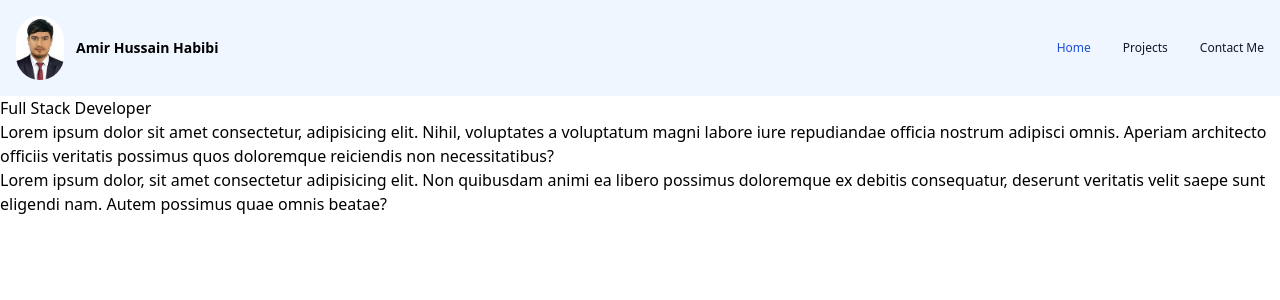
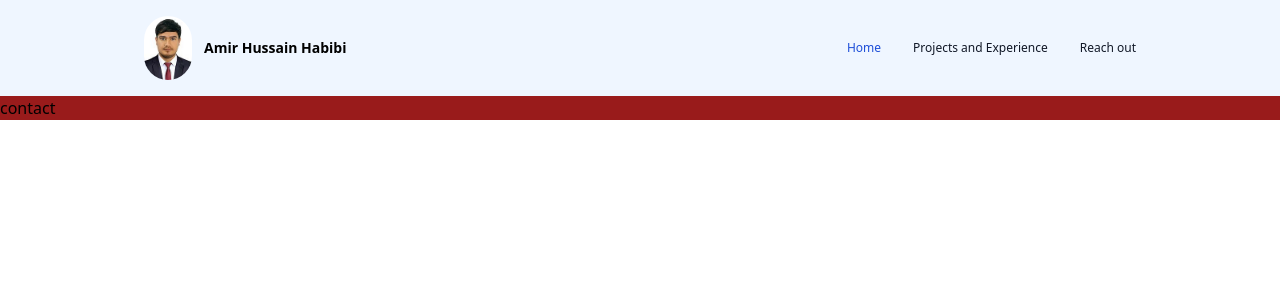
Before and after one commit to Salarhabibi-amir/Amir-Portfolio, a Vue app: page /contact in a window 1280 px wide. Shown: the top 300 px of the page. Built offline with nearby package versions, Linux system fonts and the light colour scheme.

Commit message:
Fix issue of routing

```diff
--- a/public/index.html
+++ b/public/index.html
@@ -7,9 +7,6 @@
     <title>Full Stack Developer</title>
   </head>
   <body>
-    <noscript>
-      <strong>We're sorry but <%= htmlWebpackPlugin.options.title %> doesn't work properly without JavaScript enabled. Please enable it to continue.</strong>
-    </noscript>
     <div id="app"></div>
   </body>
 </html>
--- a/src/App.vue
+++ b/src/App.vue
@@ -1,13 +1,12 @@
 <template>
-<div id="#app">
   <app-navbar></app-navbar>
-  <RouterView></RouterView>
-</div>
+  <div class=" bg-red-500 w-screen-md">
+    <RouterView></RouterView>
+  </div>
 </template>
 
 <script setup>
 import AppNavbar from './components/AppNavbar.vue';
 </script>
 
-<style>
-</style>
+<style></style>
--- a/src/components/AppNavbar.vue
+++ b/src/components/AppNavbar.vue
@@ -1,6 +1,6 @@
 <template>
     <nav class="border-blue-200 bg-blue-50 dark:bg-blue-800 dark:border-blue-700">
-        <div class="max-w-screen-xl flex flex-wrap items-center justify-between mx-auto p-4">
+        <div class="max-w-screen-lg flex flex-wrap items-center justify-between mx-auto p-4">
             <a href="#" class="flex items-center rounded space-x-3 rtl:space-x-reverse">
                 <img :src="profile" class="w-12 h-13 rounded-full" alt="" />
                 <span class="self-center text-sm font-semibold whitespace-nowrap dark:text-white">Amir Hussain
@@ -26,11 +26,11 @@
                     </li>
                     <li>
                         <router-link :to="{name:'projects'}"
-                            class="block py-1 px-2 md:p-0 text-gray-900 text-xs rounded hover:bg-gray-100 md:hover:bg-transparent md:border-0 md:hover:text-blue-700 dark:text-white md:dark:hover:text-blue-500 dark:hover:bg-gray-700 dark:hover:text-white md:dark:hover:bg-transparent">Projects</router-link>
+                            class="block py-1 px-2 md:p-0 text-gray-900 text-xs rounded hover:bg-gray-100 md:hover:bg-transparent md:border-0 md:hover:text-blue-700 dark:text-white md:dark:hover:text-blue-500 dark:hover:bg-gray-700 dark:hover:text-white md:dark:hover:bg-transparent">Projects and Experience</router-link>
                     </li>
                     <li>
                         <router-link :to="{name:'contact'}"
-                            class="block py-1 px-2 md:p-0 text-gray-900 text-xs rounded hover:bg-gray-100 md:hover:bg-transparent md:border-0 md:hover:text-blue-700 dark:text-white md:dark:hover:text-blue-500 dark:hover:bg-gray-700 dark:hover:text-white md:dark:hover:bg-transparent">Contact Me</router-link>
+                            class="block py-1 px-2 md:p-0 text-gray-900 text-xs rounded hover:bg-gray-100 md:hover:bg-transparent md:border-0 md:hover:text-blue-700 dark:text-white md:dark:hover:text-blue-500 dark:hover:bg-gray-700 dark:hover:text-white md:dark:hover:bg-transparent">Reach out</router-link>
                     </li>
                     <!-- <li>
                         <router-link :to="{name:'home'}"
--- a/src/components/ContactForm.vue
+++ b/src/components/ContactForm.vue
@@ -1,6 +1,10 @@
 <template>
-    <h1>
-        contact
-    </h1>
+    <div class="bg-red-800 mx-w-lg">
+        <div class="">
+            <h1>
+                contact
+            </h1>
+        </div>
+    </div>
 </template>
 <script setup></script>
--- a/src/router.js
+++ b/src/router.js
@@ -1,4 +1,4 @@
-import { createMemoryHistory, createRouter } from 'vue-router'
+import { createWebHistory, createRouter } from 'vue-router'
 import ProjectList from './components/ProjectList.vue'
 import ContactForm from './components/ContactForm.vue'
 import HeadLine from './components/HeadLine.vue'
@@ -23,7 +23,7 @@ const routes = [
 ]
 
 const router = createRouter({
-  history: createMemoryHistory(),
+  history: createWebHistory(),
   routes,
 })
 
```
Also changed, not shown: 1 other file (tests, documents, lock files or other folders).
